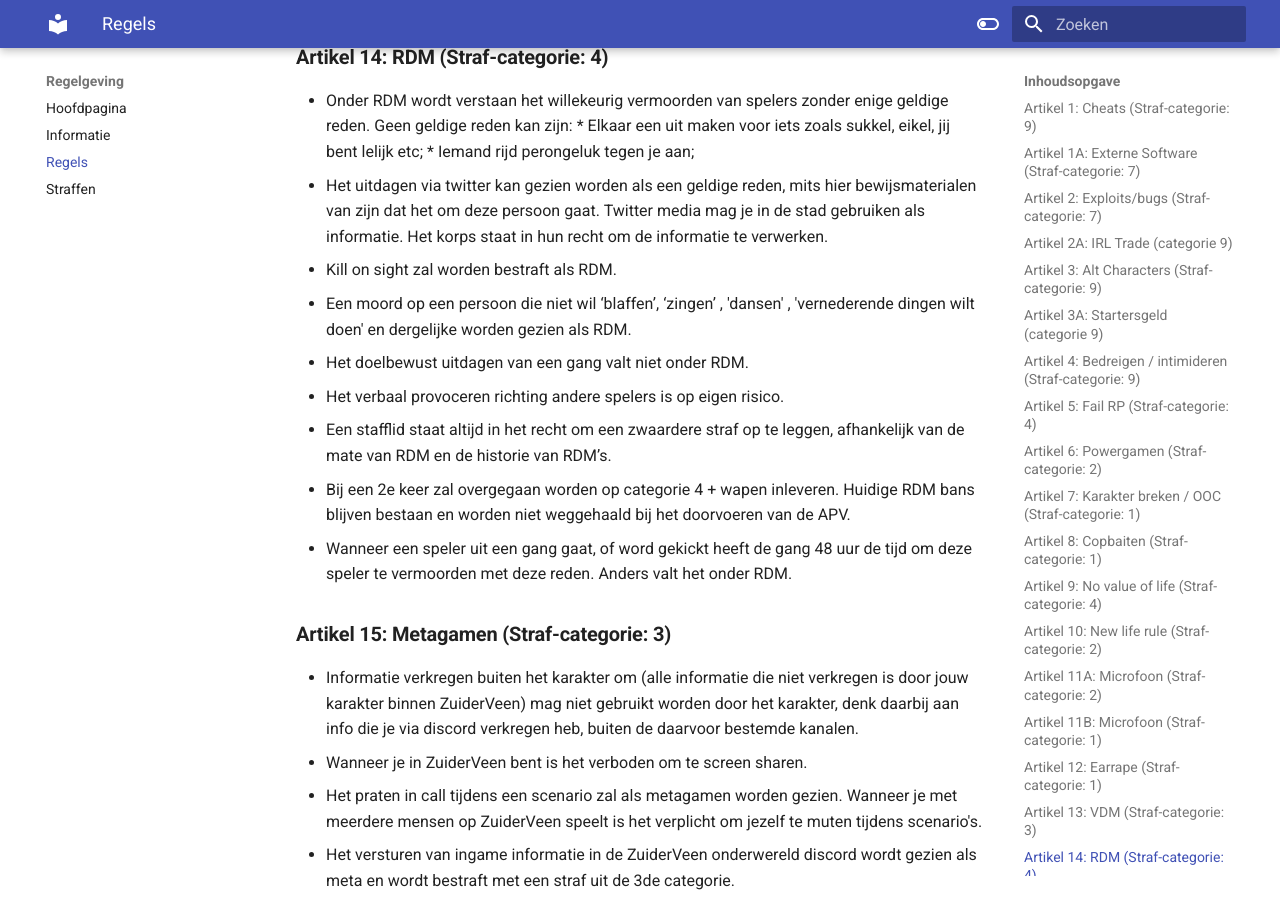
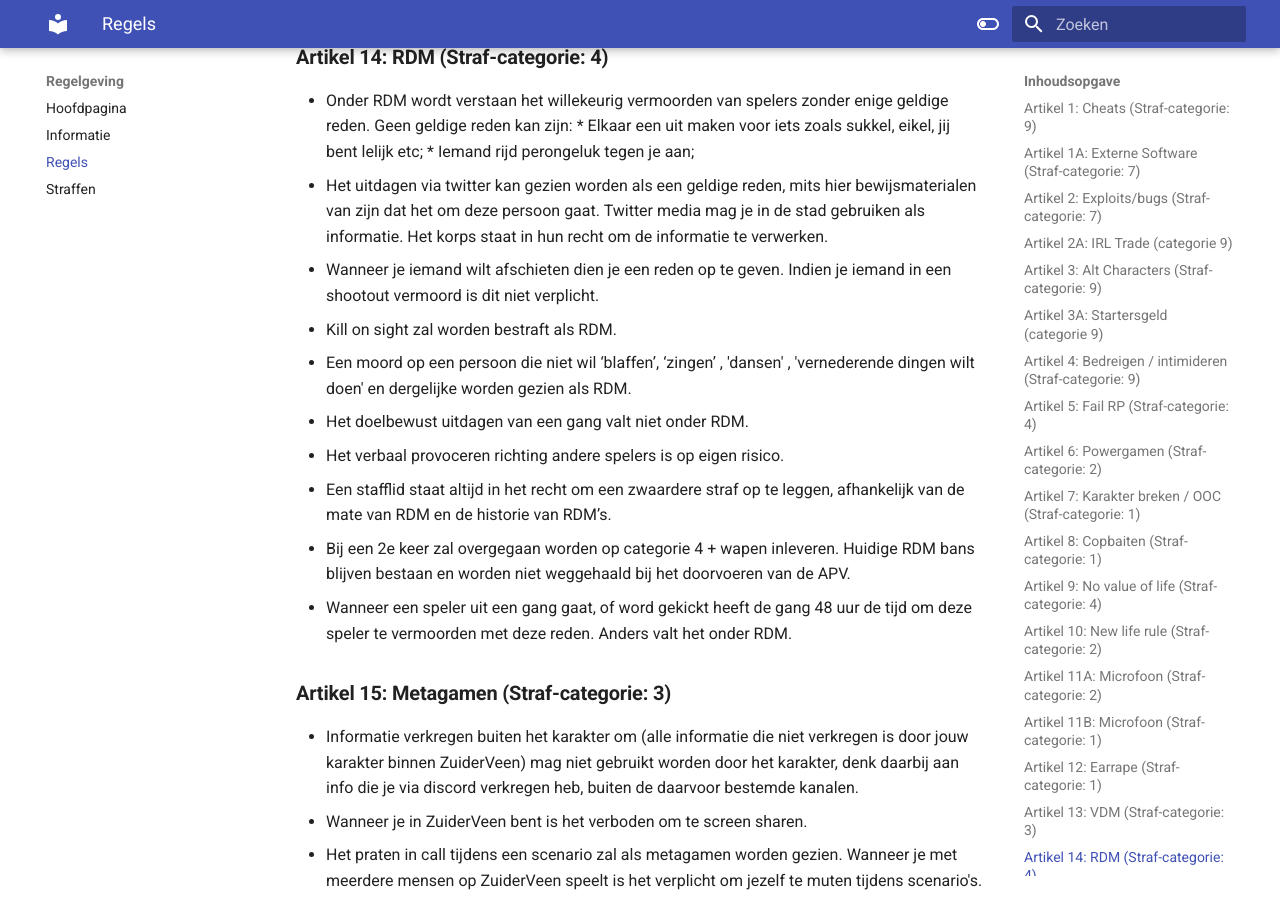
Before and after one commit to ZuiderVeenRP/apv, an MkDocs documentation site: the page built from docs/algemeen.md, in a window 1280 px wide and 900 px high, scrolled down 6074 px. Built offline with MkDocs 1.6.1 and Material for MkDocs 9.7.7, drawn with Linux system fonts in a browser that asks for light colours; comment, search, counter and statistics services are not loaded.

Commit message:
Update algemeen.md
   - Wanneer je iemand wilt afschieten dien je een reden op te geven. Indien je iemand in een shootout vermoord is dit niet verplicht.

```diff
--- a/docs/algemeen.md
+++ b/docs/algemeen.md
@@ -136,6 +136,7 @@
         * Elkaar een uit maken voor iets zoals sukkel, eikel, jij bent lelijk etc;
         * Iemand rijd perongeluk tegen je aan;
    - Het uitdagen via twitter kan gezien worden als een geldige reden, mits hier bewijsmaterialen van zijn dat het om deze persoon gaat. Twitter media mag je in de stad gebruiken als informatie. Het korps staat in hun recht om de informatie te verwerken.
+   - Wanneer je iemand wilt afschieten dien je een reden op te geven. Indien je iemand in een shootout vermoord is dit niet verplicht.
    - Kill on sight zal worden bestraft als RDM.
    - Een moord op een persoon die niet wil ‘blaffen’, ‘zingen’ , 'dansen' , 'vernederende dingen wilt doen' en dergelijke worden gezien als RDM.
    - Het doelbewust uitdagen van een gang valt niet onder RDM.
```
